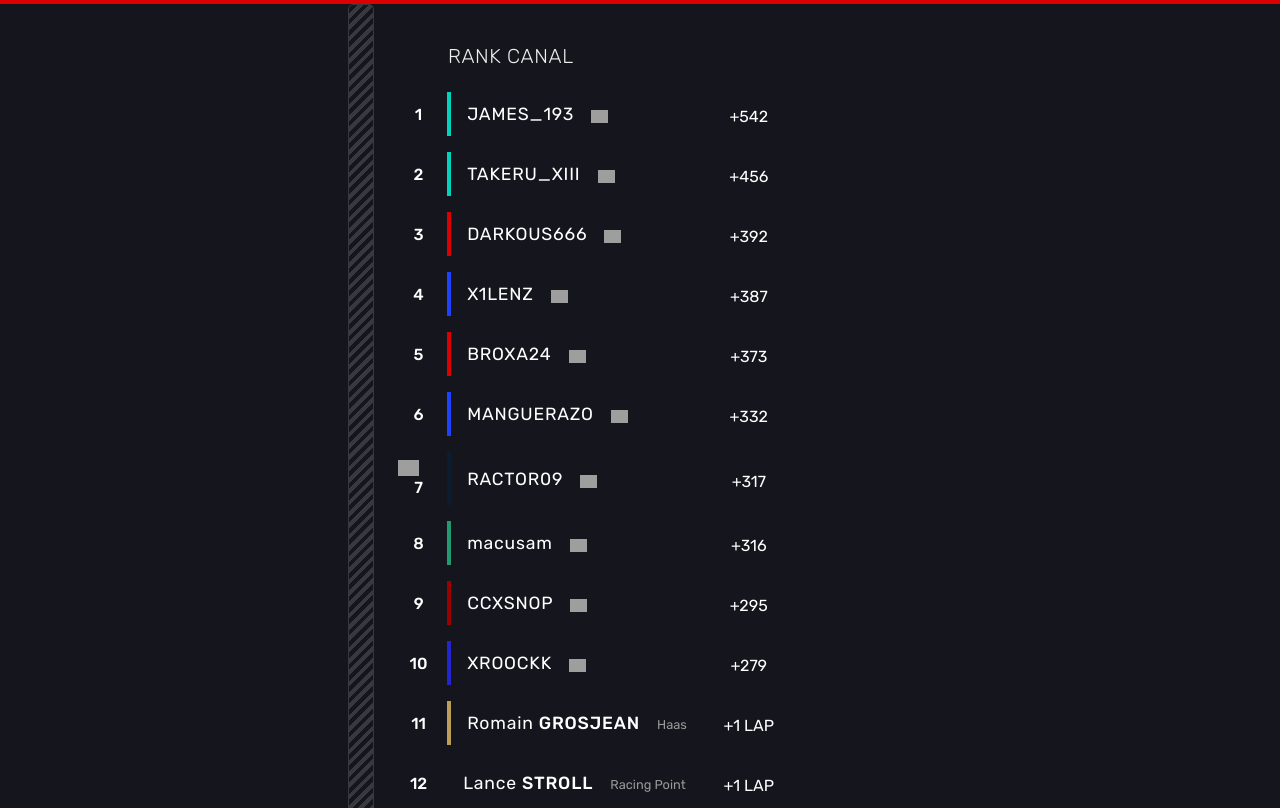
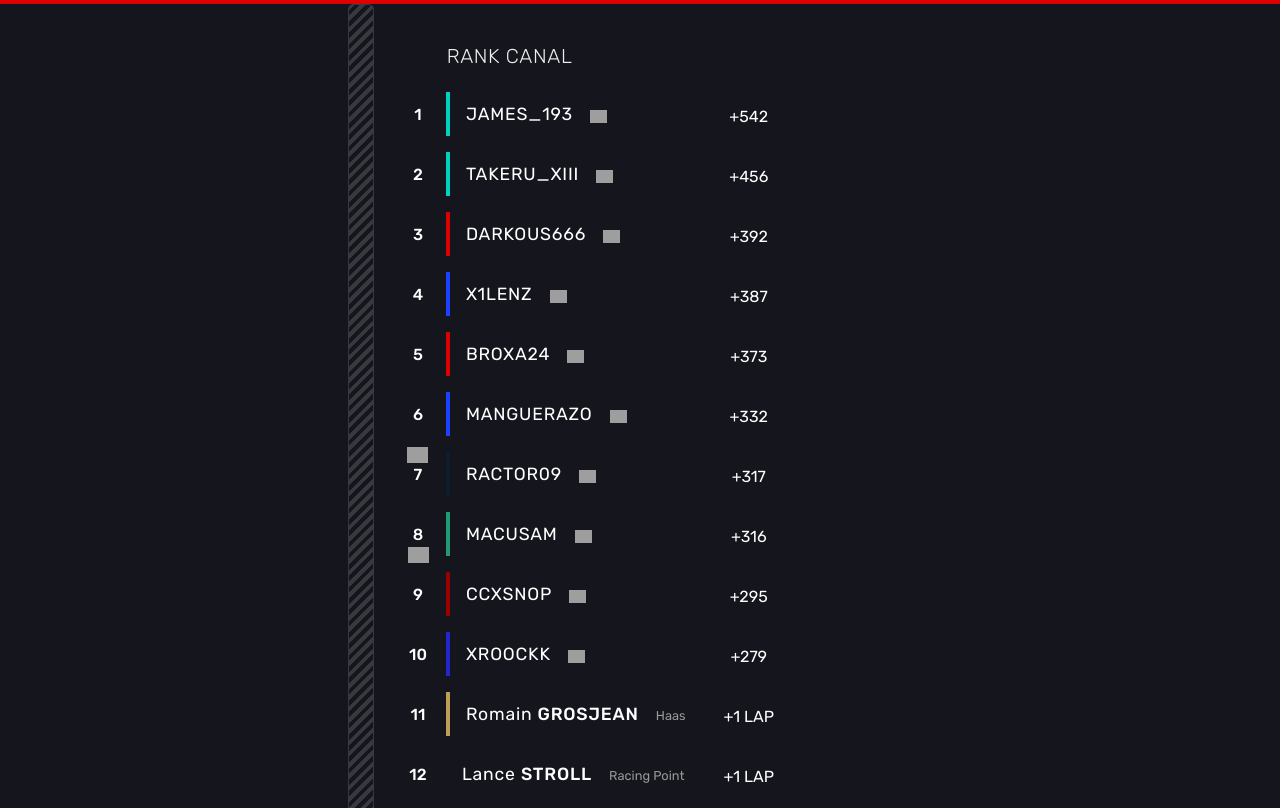
Before and after one commit to PCSolucion/leaderboards_f1, a plain HTML site: page index.html in a window 1280 px wide. Shown: the top 808 px of the page. Drawn offline with nearby package versions, Linux system fonts and the light colour scheme; grey boxes are pictures that could not be loaded.

Commit message:
Añadida funcionalidad de botón de bajar puesto

```diff
--- a/script.js
+++ b/script.js
@@ -14,6 +14,7 @@ const colors = {
 }
 
 // array que describe los conductores, ordenados por posición y con un gap que describe la distancia del conductor líder
+// para los iconos de subir o bajar puestos se ha añadido posicion. 1 para que no aparezca nada, 2 para la flecha verde de subir y 3 para la roja de bajar
 const leaderboard = [
   {
     name: 'JAMES_193',
@@ -58,10 +59,10 @@ const leaderboard = [
     posicion: 2
   },
   {
-    name: 'macusam',
+    name: 'MACUSAM',
     team: 'astonmartin',
     gap: '+316',
-    posicion: 1
+    posicion: 3
   },
   {
     name: 'CCXSNOP',
@@ -160,7 +161,9 @@ drivers
   .attr('class', 'position')
   .html((d, i) => {
     const positionImage = d.posicion === 2
-      ? '<img class="updown" src="https://res.cloudinary.com/pcsolucion/image/upload/v1743585029/Position_Up_gbv0y4.png" alt="Position Up" style="height: 1em; vertical-align: middle; display: block; margin-bottom: 2px;">'
+      ? '<img class="up" src="https://res.cloudinary.com/pcsolucion/image/upload/v1743585029/Position_Up_gbv0y4.png" alt="Position Up" style="height: 1em; vertical-align: middle; display: block; margin-bottom: 2px;">'
+      : d.posicion === 3
+      ? '<img class="down" src="https://res.cloudinary.com/pcsolucion/image/upload/v1743585029/Position_Down_jjm0ha.png" alt="Position Down" style="height: 1em; vertical-align: middle; display: block; margin-bottom: 2px;">'
       : '';
     return `${positionImage}${i + 1}`;
   });
--- a/style.css
+++ b/style.css
@@ -60,8 +60,15 @@ table tr > *:nth-child(3) {
 td.position {
   text-align: center;
 }
-.updown{
-
+.up{
+  position: absolute;
+    margin-top: -18px;
+    margin-left: 9px;
+}
+.down{
+  position: absolute;
+    margin-top: 22px;
+    margin-left: 10px;
 }
 /* estilo para los encabezados con títulos en mayúsculas */
 table th {
```
